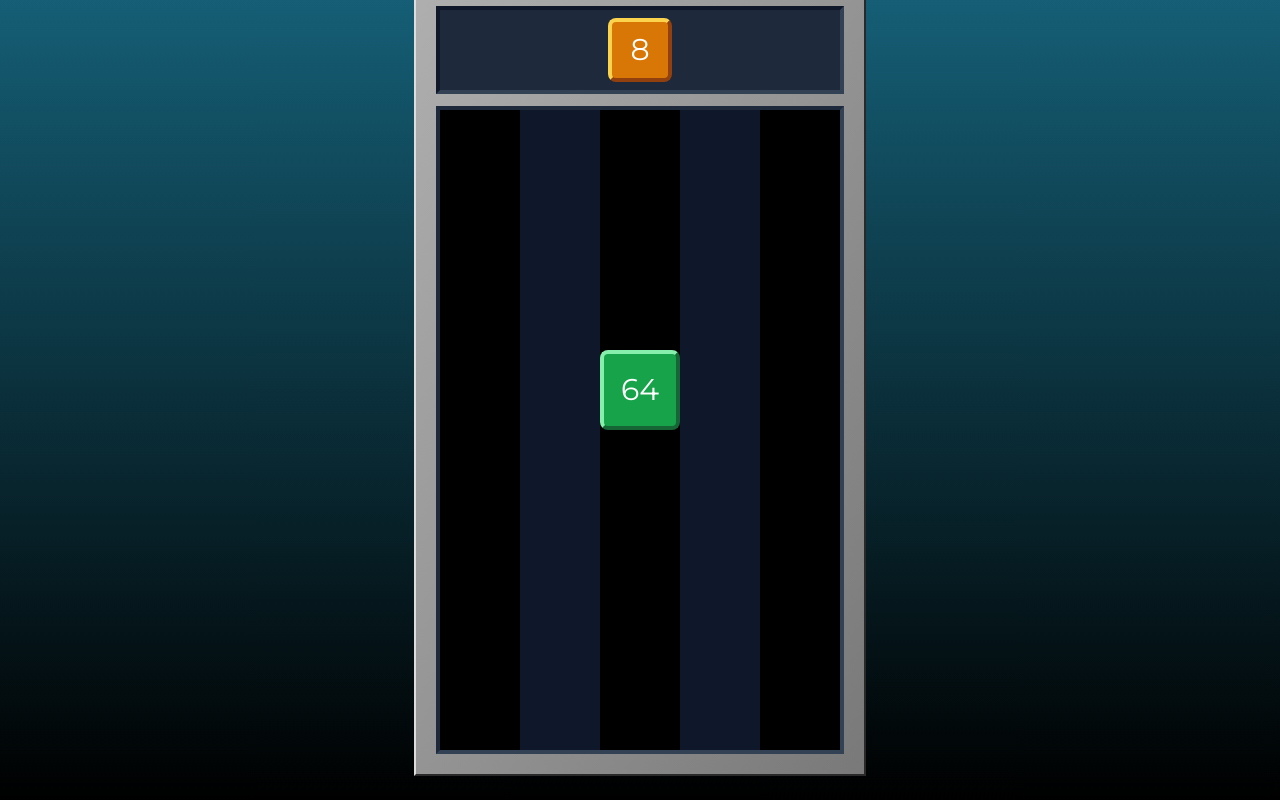
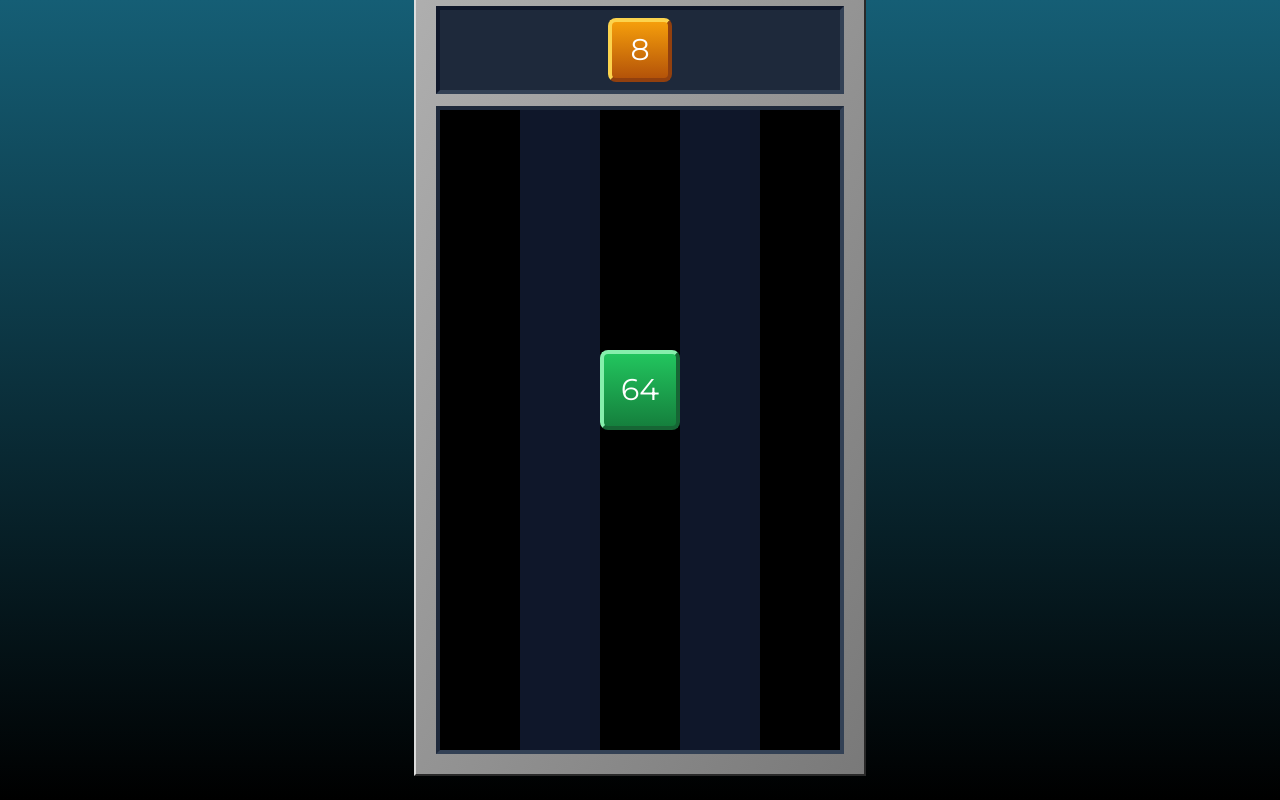
Before and after one commit to CS-MokuMoku-Team-4/drop-numbers-game, a Next.js app: page /drop-numbers-game in a window 1280 px wide. Built offline with nearby package versions, Linux system fonts and the light colour scheme.

Commit message:
feat: modify the look of blocks

```diff
--- a/src/components/Board.tsx
+++ b/src/components/Board.tsx
@@ -77,8 +77,8 @@ const Board = () => {
                           ? `bg-black border-black`
                           : `bg-slate-900 border-slate-900`
                         : col.isMerged
-                        ? `${styles.merge_block} ${col.color} ${col.textSize} ${col.topColor} ${col.leftColor} ${col.borderColor} text-white rounded-lg`
-                        : `${col.color} ${col.textSize} ${col.topColor} ${col.leftColor} ${col.borderColor} text-white rounded-lg`,
+                        ? `${styles.merge_block} ${col.fromColor} ${col.toColor} ${col.textSize} ${col.topColor} ${col.leftColor} ${col.borderColor} text-white rounded-lg bg-gradient-to-b`
+                        : ` ${col.fromColor} ${col.toColor} ${col.textSize} ${col.topColor} ${col.leftColor} ${col.borderColor} text-white rounded-lg bg-gradient-to-b`,
                       `${styles.cell} border-4 flex justify-center items-center`,
                     )}
                   >
--- a/src/components/NextBlockArea.tsx
+++ b/src/components/NextBlockArea.tsx
@@ -14,7 +14,7 @@ const NextBlockArea = () => {
             className={
               col.num === 0
                 ? `${styles.cell} bg-slate-800`
-                : `${styles.next_block} ${col.color} ${col.textSizeSmall} ${col.topColor} ${col.leftColor} ${col.borderColor} border-4 flex justify-center items-center text-white rounded-lg visible opacity-100 duration-[500ms]`
+                : `${styles.next_block} ${col.fromColor} ${col.toColor} ${col.textSizeSmall} ${col.topColor} ${col.leftColor} ${col.borderColor} border-4 flex justify-center items-center text-white rounded-lg bg-gradient-to-b visible opacity-100 duration-[500ms]`
             }
           >
             {col.num !== 0 && col.num}
--- a/src/consts/blocks.ts
+++ b/src/consts/blocks.ts
@@ -2,7 +2,8 @@ import type { Block } from '@/types';
 
 export const EMPTY_BLOCK: Block = {
   num: 0,
-  color: 'bg-black',
+  fromColor: 'from-black',
+  toColor: 'to-black',
   topColor: 'border-t-black',
   leftColor: 'border-l-black',
   borderColor: 'border-black',
@@ -13,7 +14,8 @@ export const EMPTY_BLOCK: Block = {
 
 const block2: Block = {
   num: 2,
-  color: 'bg-red-600',
+  fromColor: 'from-red-500',
+  toColor: 'to-red-700',
   topColor: 'border-t-red-300',
   leftColor: 'border-l-red-300',
   borderColor: 'border-red-800',
@@ -24,7 +26,8 @@ const block2: Block = {
 
 const block4: Block = {
   num: 4,
-  color: 'bg-orange-600',
+  fromColor: 'from-orange-500',
+  toColor: 'to-orange-700',
   topColor: 'border-t-orange-300',
   leftColor: 'border-l-orange-300',
   borderColor: 'border-orange-800',
@@ -35,7 +38,8 @@ const block4: Block = {
 
 const block8: Block = {
   num: 8,
-  color: 'bg-amber-600',
+  fromColor: 'from-amber-500',
+  toColor: 'to-amber-700',
   topColor: 'border-t-amber-300',
   leftColor: 'border-l-amber-300',
   borderColor: 'border-amber-800',
@@ -46,7 +50,8 @@ const block8: Block = {
 
 const block16: Block = {
   num: 16,
-  color: 'bg-yellow-600',
+  fromColor: 'from-yellow-500',
+  toColor: 'to-yellow-700',
   topColor: 'border-t-yellow-300',
   leftColor: 'border-l-yellow-300',
   borderColor: 'border-yellow-800',
@@ -57,7 +62,8 @@ const block16: Block = {
 
 const block32: Block = {
   num: 32,
-  color: 'bg-lime-600',
+  fromColor: 'from-lime-500',
+  toColor: 'to-lime-700',
   topColor: 'border-t-lime-300',
   leftColor: 'border-l-lime-300',
   borderColor: 'border-lime-800',
@@ -68,7 +74,8 @@ const block32: Block = {
 
 const block64: Block = {
   num: 64,
-  color: 'bg-green-600',
+  fromColor: 'from-green-500',
+  toColor: 'to-green-700',
   topColor: 'border-t-green-300',
   leftColor: 'border-l-green-300',
   borderColor: 'border-green-800',
@@ -79,7 +86,8 @@ const block64: Block = {
 
 const block128: Block = {
   num: 128,
-  color: 'bg-emerald-600',
+  fromColor: 'from-emerald-500',
+  toColor: 'to-emerald-700',
   topColor: 'border-t-emerald-300',
   leftColor: 'border-l-emerald-300',
   borderColor: 'border-emerald-800',
@@ -90,7 +98,8 @@ const block128: Block = {
 
 const block256: Block = {
   num: 256,
-  color: 'bg-teal-600',
+  fromColor: 'from-teal-500',
+  toColor: 'to-teal-700',
   topColor: 'border-t-teal-300',
   leftColor: 'border-l-teal-300',
   borderColor: 'border-teal-800',
@@ -101,7 +110,8 @@ const block256: Block = {
 
 const block512: Block = {
   num: 512,
-  color: 'bg-cyan-600',
+  fromColor: 'from-cyan-500',
+  toColor: 'to-cyan-700',
   topColor: 'border-t-cyan-300',
   leftColor: 'border-l-cyan-300',
   borderColor: 'border-cyan-800',
@@ -112,7 +122,8 @@ const block512: Block = {
 
 const block1024: Block = {
   num: 1024,
-  color: 'bg-sky-600',
+  fromColor: 'from-sky-500',
+  toColor: 'to-sky-700',
   topColor: 'border-t-sky-300',
   leftColor: 'border-l-sky-300',
   borderColor: 'border-sky-800',
@@ -123,7 +134,8 @@ const block1024: Block = {
 
 const block2048: Block = {
   num: 2048,
-  color: 'bg-blue-600',
+  fromColor: 'from-blue-500',
+  toColor: 'to-blue-700',
   topColor: 'border-t-blue-300',
   leftColor: 'border-l-blue-300',
   borderColor: 'border-blue-800',
@@ -134,7 +146,8 @@ const block2048: Block = {
 
 const block4096: Block = {
   num: 4096,
-  color: 'bg-indigo-600',
+  fromColor: 'from-indigo-500',
+  toColor: 'to-indigo-700',
   topColor: 'border-t-indigo-300',
   leftColor: 'border-l-indigo-300',
   borderColor: 'border-indigo-800',
@@ -145,12 +158,25 @@ const block4096: Block = {
 
 const block8192: Block = {
   num: 8192,
-  color: 'bg-violet-600',
+  fromColor: 'from-violet-500',
+  toColor: 'to-violet-700',
   topColor: 'border-t-violet-300',
   leftColor: 'border-l-violet-300',
   borderColor: 'border-violet-800',
   textSize: 'text-xl',
   textSizeSmall: 'text-lg',
+  isMerged: false,
+} as const;
+
+const block16384: Block = {
+  num: 16384,
+  fromColor: 'from-purple-500',
+  toColor: 'to-purple-700',
+  topColor: 'border-t-violet-300',
+  leftColor: 'border-l-violet-300',
+  borderColor: 'border-violet-800',
+  textSize: 'text-lg',
+  textSizeSmall: 'text-base',
   isMerged: false,
 } as const;
 
@@ -231,7 +257,22 @@ export const blockList8: Block[] = [
   block4096,
   block8192,
 ];
-
+export const blockList9: Block[] = [
+  block2,
+  block4,
+  block8,
+  block16,
+  block32,
+  block64,
+  block128,
+  block256,
+  block512,
+  block1024,
+  block2048,
+  block4096,
+  block8192,
+  block16384,
+];
 export const initialBoard: Block[][] = [
   [EMPTY_BLOCK, EMPTY_BLOCK, EMPTY_BLOCK, EMPTY_BLOCK, EMPTY_BLOCK],
   [EMPTY_BLOCK, EMPTY_BLOCK, EMPTY_BLOCK, EMPTY_BLOCK, EMPTY_BLOCK],
@@ -242,5 +283,10 @@ export const initialBoard: Block[][] = [
   [EMPTY_BLOCK, EMPTY_BLOCK, EMPTY_BLOCK, EMPTY_BLOCK, EMPTY_BLOCK],
   [EMPTY_BLOCK, EMPTY_BLOCK, EMPTY_BLOCK, EMPTY_BLOCK, EMPTY_BLOCK],
 ];
-
-export const initialNextBlocks: Block[] = [EMPTY_BLOCK, EMPTY_BLOCK, EMPTY_BLOCK, EMPTY_BLOCK, EMPTY_BLOCK];
+export const initialNextBlocks: Block[] = [
+  EMPTY_BLOCK,
+  EMPTY_BLOCK,
+  EMPTY_BLOCK,
+  EMPTY_BLOCK,
+  EMPTY_BLOCK,
+];
--- a/src/types/index.ts
+++ b/src/types/index.ts
@@ -14,7 +14,8 @@ export type MyAppState = {
 
 export type Block = {
   num: number;
-  color: string;
+  fromColor: string;
+  toColor: string;
   topColor: string;
   leftColor: string;
   borderColor: string;
```
